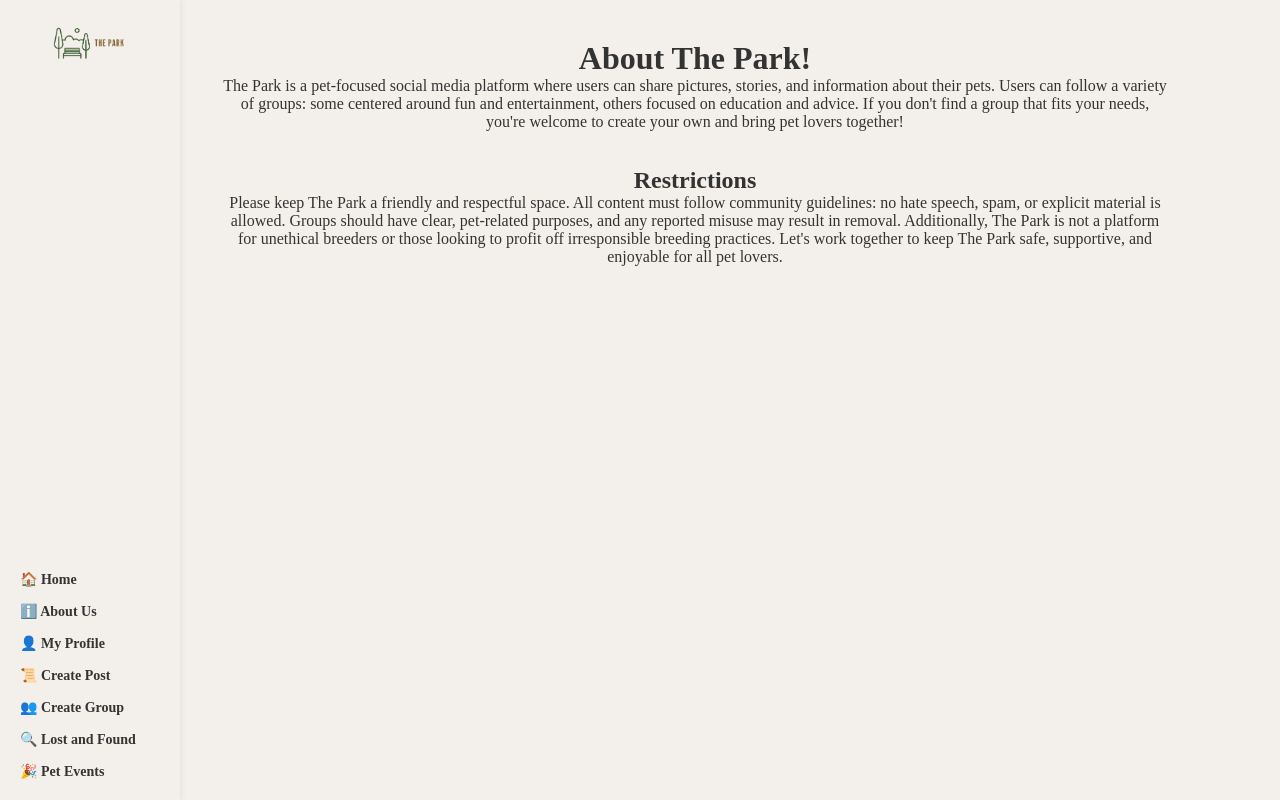
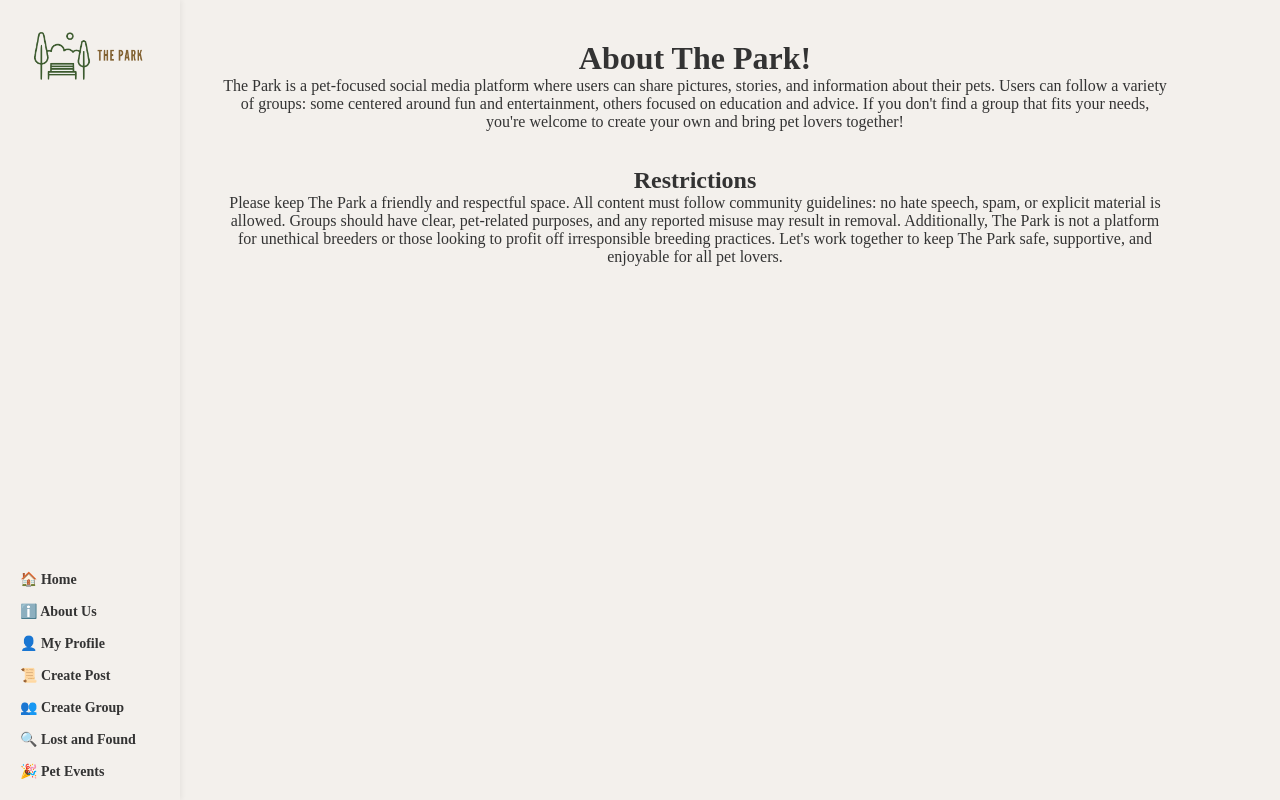
Before and after one commit to Monomyth14/Group1-COSC484, a React (Create React App) app in the folder the-park/: page /About in a window 1280 px wide. Built offline with nearby package versions, Linux system fonts and the light colour scheme; no server answers.

Commit message:
update to css
Minor tweaks

```diff
--- a/the-park/src/Style/main.css
+++ b/the-park/src/Style/main.css
@@ -25,7 +25,7 @@ body {
   }
 
   .sidebar img {
-    width: 90px;
+    width: 100%;
     height: auto;
     margin-bottom: 10px;
   }
@@ -144,7 +144,7 @@ body {
 
   .profile-actions button {
     display: block;
-    width: 100%;
+    width: 90%;
     padding: 10px;
     margin-bottom: 10px;
     background-color: white;
@@ -160,7 +160,7 @@ body {
   }
 
   ::-webkit-scrollbar {
-    width: 10px;
+    width: 6px;
   }
 
   ::-webkit-scrollbar-thumb {
```
